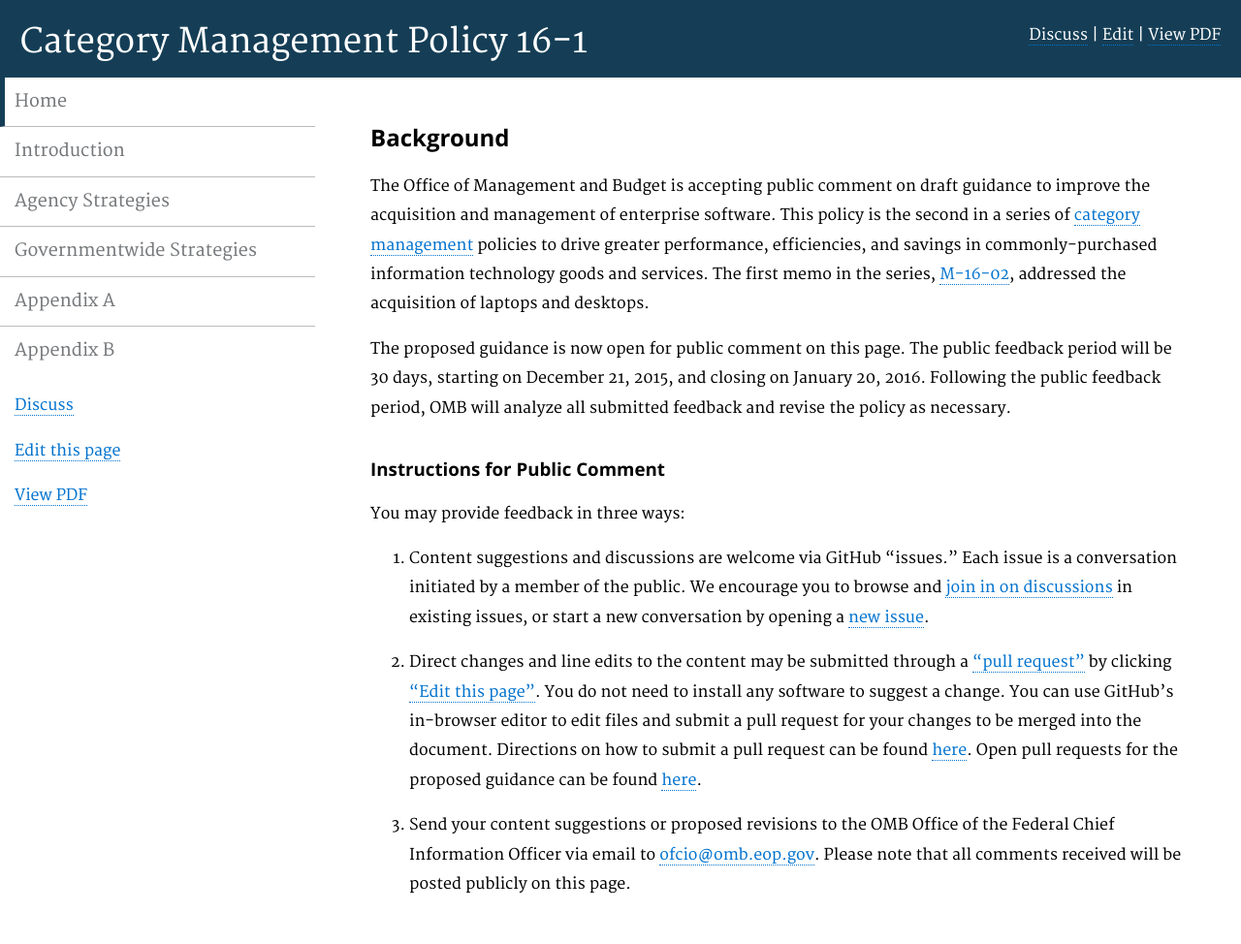
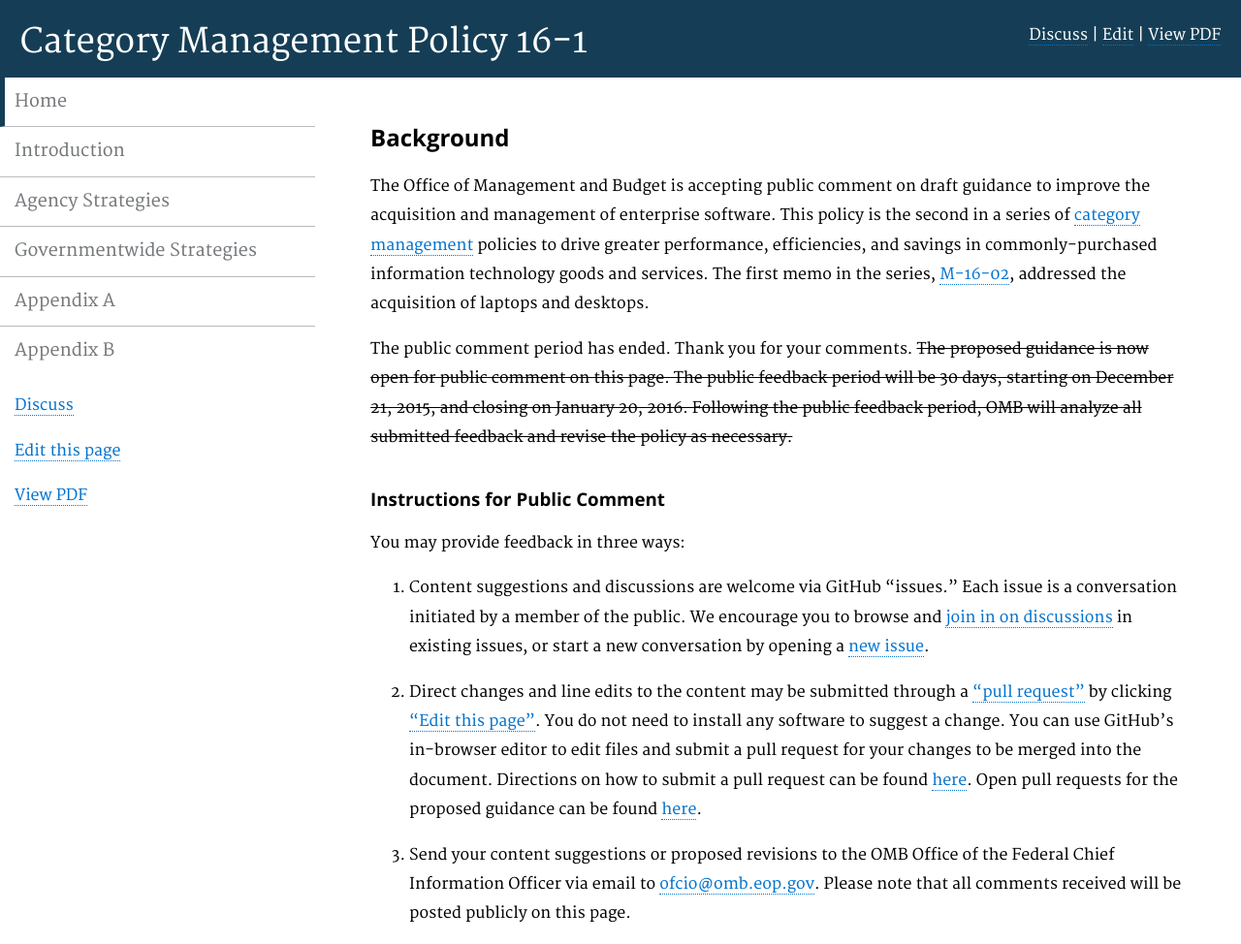
Before and after one commit to WhiteHouse/software-policy, a Jekyll site: the page built from pages/index.md, in a window 1280 px wide and 974 px high. Shown: the whole window at 97% size. Built offline with Jekyll 4.4.1, drawn with Linux system fonts in a browser that asks for light colours; nearby versions of some CDN libraries; Markdown is read by kramdown in place of the engine named in the settings.

Commit message:
Update index.md

```diff
--- a/pages/index.md
+++ b/pages/index.md
@@ -9,7 +9,7 @@ description: "Background"
 
 The Office of Management and Budget is accepting public comment on draft guidance to improve the acquisition and management of enterprise software. This policy is the second in a series of [category management]( https://www.whitehouse.gov/sites/default/files/omb/procurement/memo/simplifying-federal-procurement-to-improve-performance-drive-innovation-increase-savings.pdf) policies to drive greater performance, efficiencies, and savings in commonly-purchased information technology goods and services. The first memo in the series, [M-16-02](https://www.whitehouse.gov/sites/default/files/omb/memoranda/2016/m-16-02.pdf), addressed the acquisition of laptops and desktops.
 
-The proposed guidance is now open for public comment on this page. The public feedback period will be 30 days, starting on December 21, 2015, and closing on January 20, 2016. Following the public feedback period, OMB will analyze all submitted feedback and revise the policy as necessary.
+The public comment period has ended. Thank you for your comments. ~~The proposed guidance is now open for public comment on this page. The public feedback period will be 30 days, starting on December 21, 2015, and closing on January 20, 2016. Following the public feedback period, OMB will analyze all submitted feedback and revise the policy as necessary.~~
 
 ### Instructions for Public Comment
 
```
